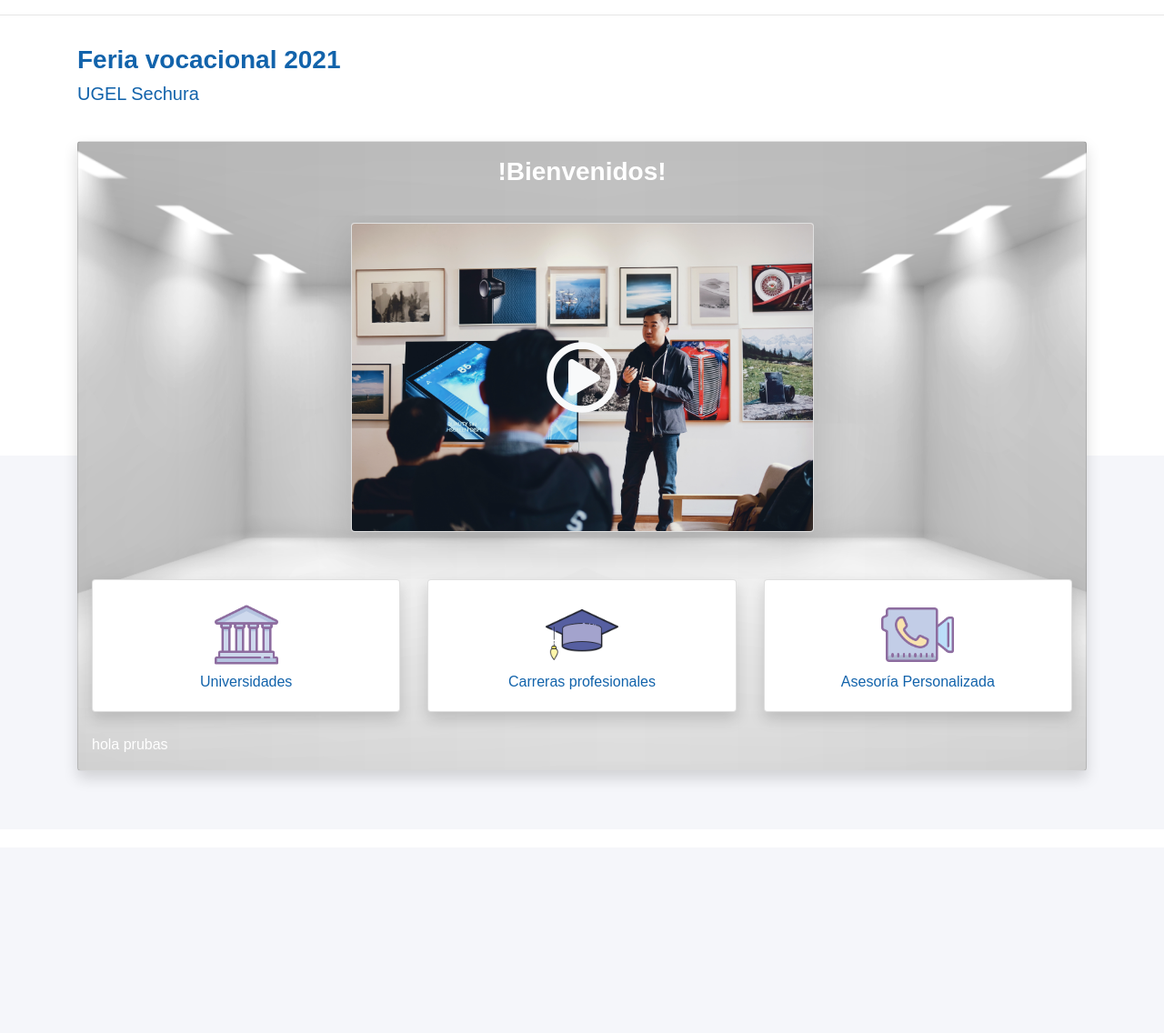
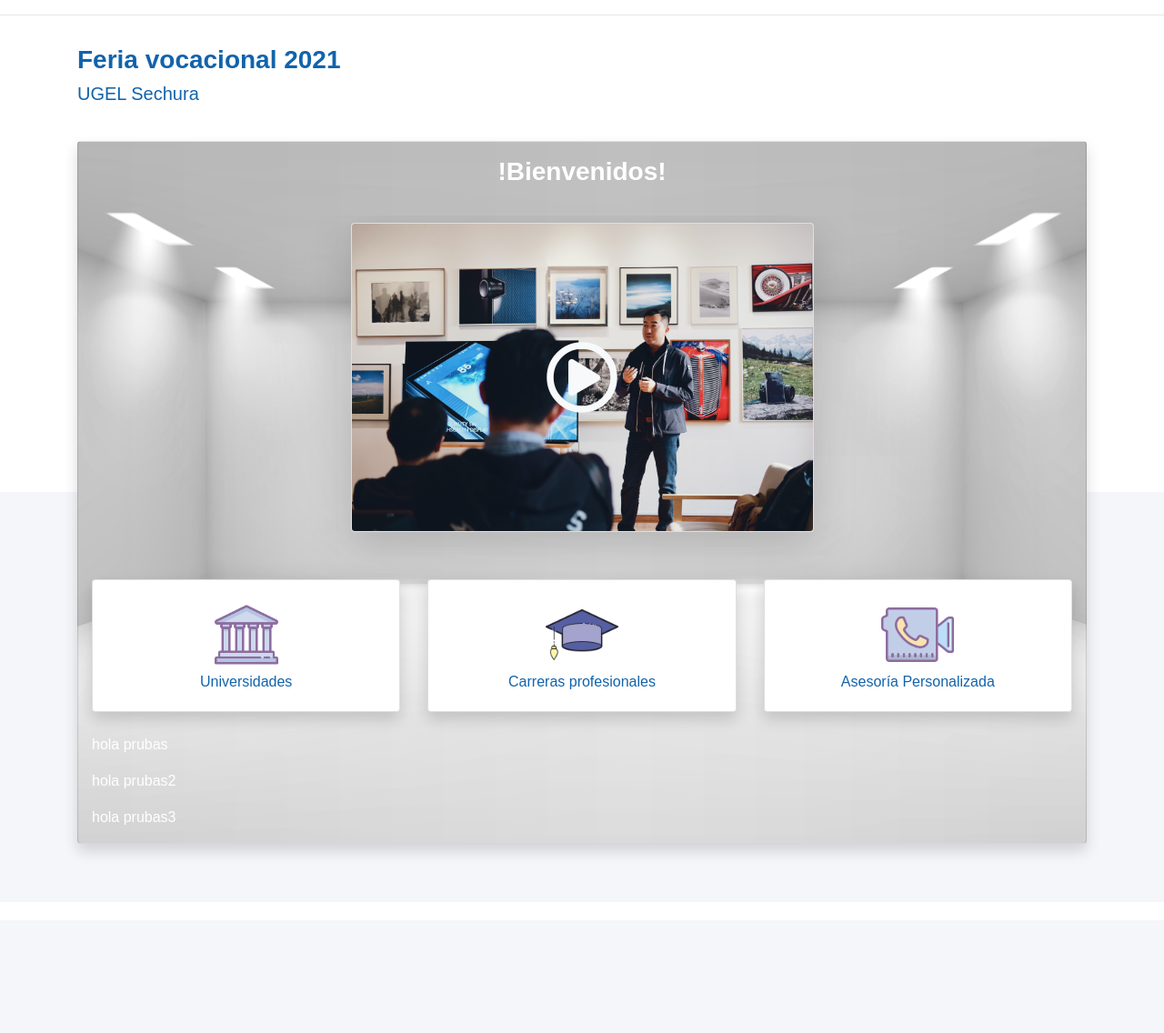
Before and after one commit to JuanDev3/feria, a PHP site: page /feria/ in a window 1280 px wide; the page is wider, and only the part inside the window is pictured. Shown: the part 64-1200 px from the top of that part at 91% size. Run offline with PHP 8.4, Linux system fonts and the light colour scheme; some web fonts are replaced.

Commit message:
terminamos

```diff
--- a/views/dashboard.php
+++ b/views/dashboard.php
@@ -115,6 +115,8 @@ require_once 'views/layouts/header.php';?>
                      <br>
                      <div>
                         <p>hola prubas</p>
+                         <p>hola prubas2</p>
+                         <p>hola prubas3</p>
                      </div>
 
 
```
